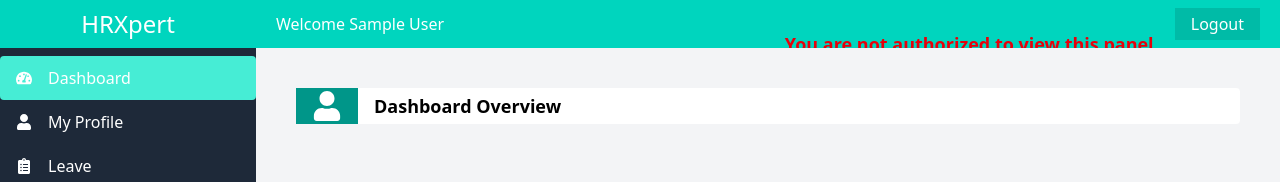
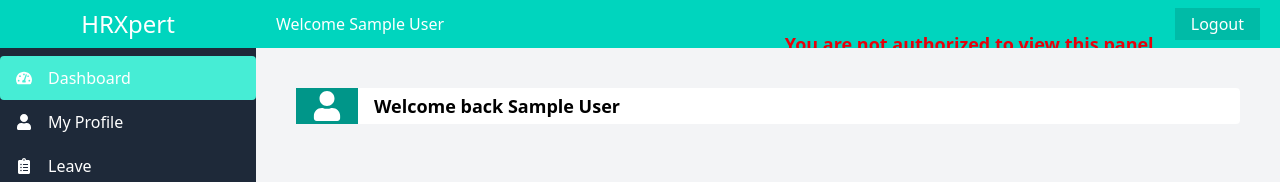
Before and after one commit to Ishap01/hrxpert-backend, a React (Vite) app in the folder frontend/: page /employee-dashboard in a window 1280 px wide. Shown: the top 182 px of the page. Built offline with nearby package versions, Linux system fonts and the light colour scheme; sample sign-in values are in the browser's storage.

Commit message:
new commit

```diff
--- a/frontend/src/App.jsx
+++ b/frontend/src/App.jsx
@@ -50,7 +50,7 @@ const EmployeeLayout = () => {
     <div style={{ display: 'flex', height: '100vh' }}>
       <Sidebar />
       <div style={{ marginLeft: '16rem', flex: 1, display: 'flex', flexDirection: 'column' }}>
-        <Navbar  /> {/* Or fetch from AuthContext */}
+        <Navbar  />
        <div style={{ flex: 1, overflow: 'auto', backgroundColor: '#f3f4f6', padding: '1rem' }}>
         <Outlet />
       </div>
--- a/frontend/src/components/employeeDashboard/EmployeeSummary.jsx
+++ b/frontend/src/components/employeeDashboard/EmployeeSummary.jsx
@@ -2,6 +2,9 @@ import React from 'react'
 import { FaUser } from 'react-icons/fa';
 
 const EmployeeSummary = () => {
+  const storedUser = localStorage.getItem('user');
+  const user = storedUser ? JSON.parse(storedUser) : null;
+  const username = user?.name || 'user';
   return (
     <div className='p-6 '>
     <div className='rounded flex bg-white'>
@@ -9,7 +12,7 @@ const EmployeeSummary = () => {
             <FaUser/>
       </div>
       <div className='pl-4 py-1'>
-        <p className='text-lg font-semibold'>Dashboard Overview </p>
+        <p className='text-lg font-semibold'>Welcome back {username} </p>
 
 
       </div>
```
